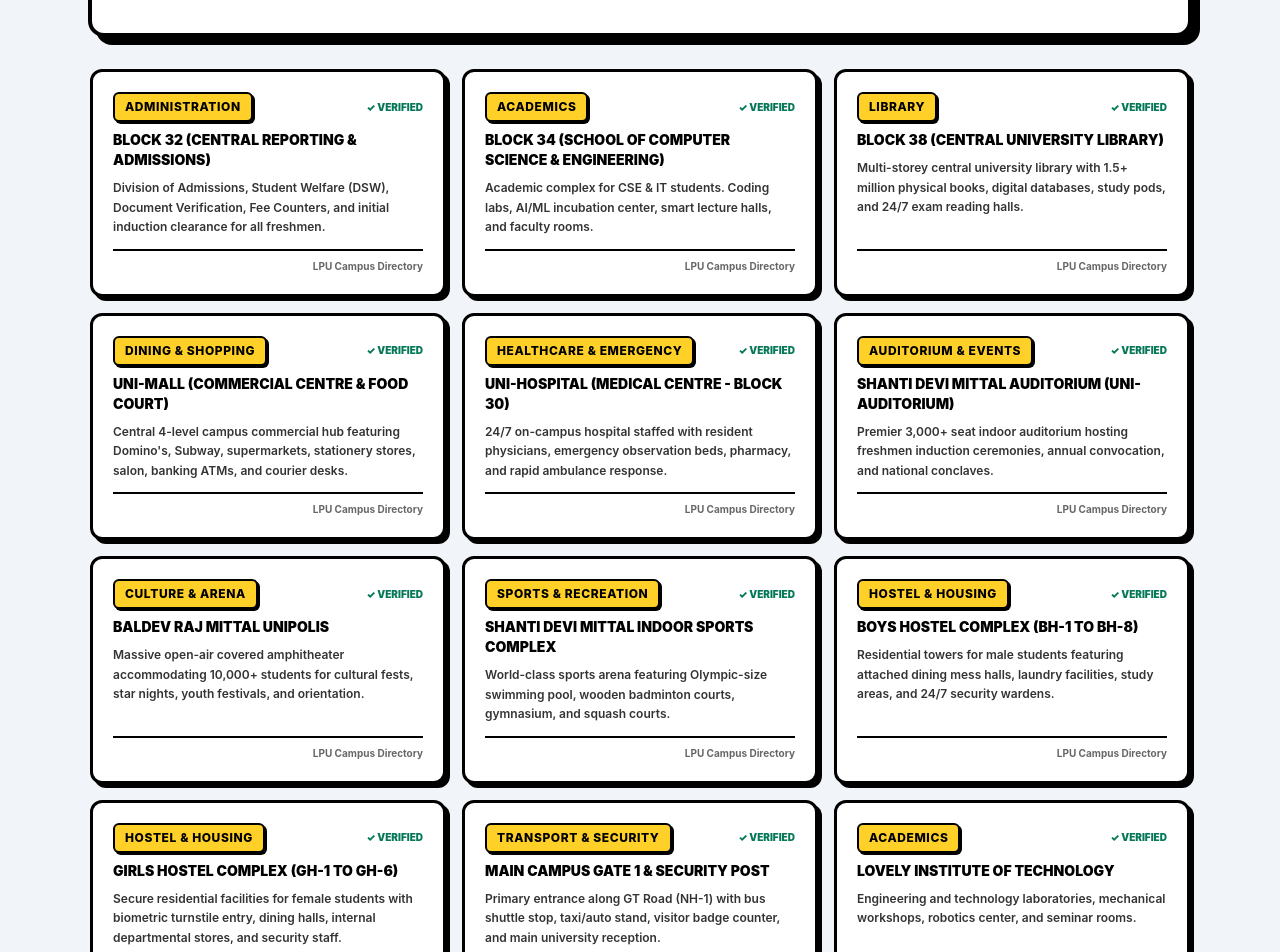
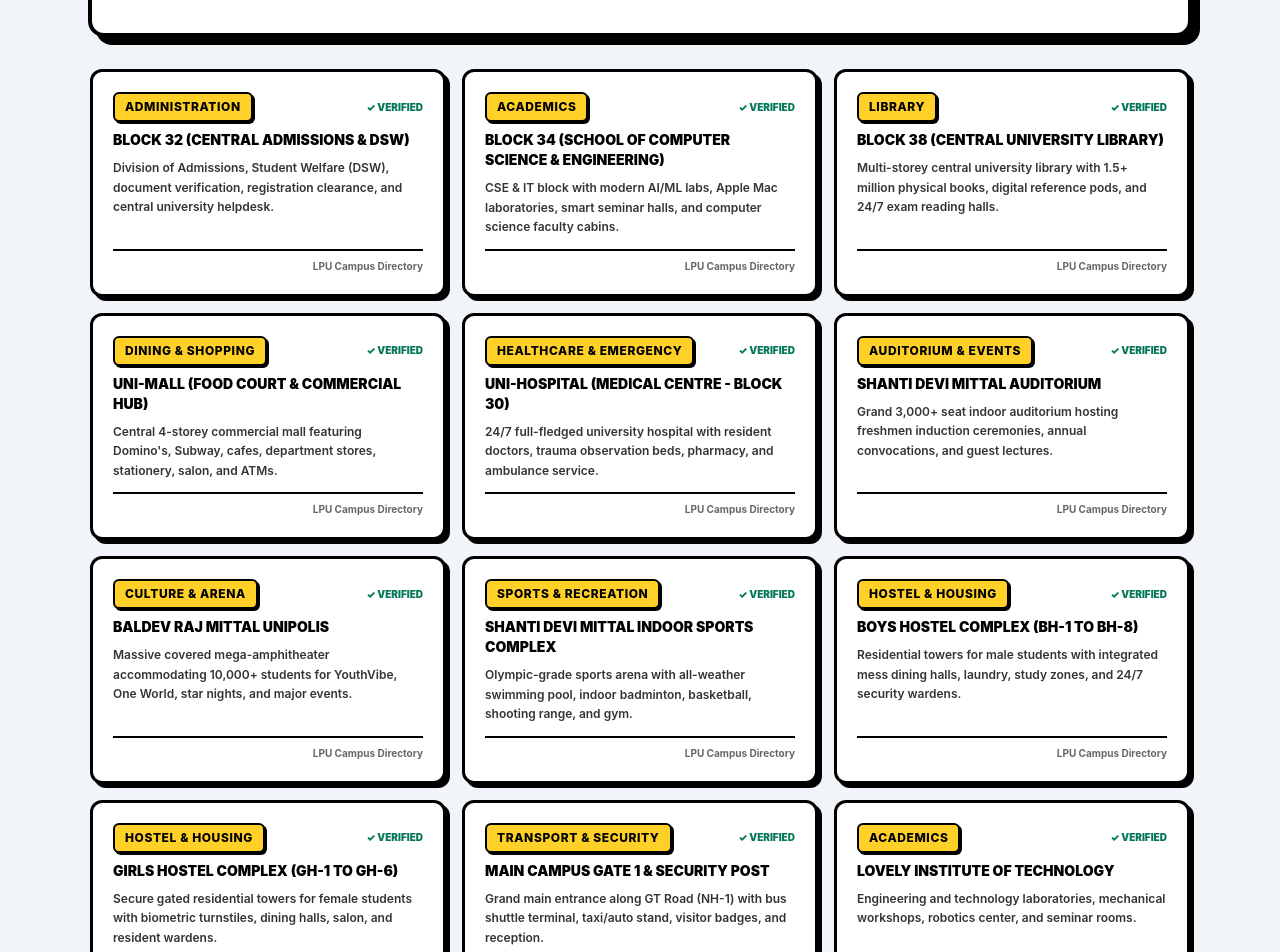
Before and after one commit to prasenjit-27/LPU-Freshman-Campus-Guide, a Next.js app: page /services in a window 1280 px wide. Shown: the part 260-1212 px from the top of the page. Built offline with nearby package versions, Linux system fonts and the light colour scheme; no server answers; the database is empty.

Commit message:
Fixed Markings of map

```diff
--- a/src/app/api/admin/users/route.js
+++ b/src/app/api/admin/users/route.js
@@ -58,6 +58,7 @@ export async function GET(req) {
       _id: strId,
       name: u.name,
       email: u.email,
+      registrationNumber: p?.registrationNumber || u.registrationNumber || "",
       role: u.role || "student",
       status: u.status || "active",
       createdAt: u.createdAt,
@@ -67,6 +68,7 @@ export async function GET(req) {
         programme: p.programme || "",
         year: p.year || "",
         accommodation: p.accommodation || "",
+        interests: p.interests || "",
       } : null,
       completedTasks: progressMap.get(strId) || 0,
     };
--- a/src/app/api/auth/send-signup-otp/route.js
+++ b/src/app/api/auth/send-signup-otp/route.js
@@ -23,7 +23,7 @@ export async function POST(req) {
     return NextResponse.json({ error: errorMsg }, { status: 400 });
   }
 
-  const { name, email, password } = parsed.data;
+  const { name, email, password, registrationNumber } = parsed.data;
   const normalizedEmail = email.trim().toLowerCase();
 
   try {
@@ -52,6 +52,7 @@ export async function POST(req) {
       name: name.trim(),
       email: normalizedEmail,
       passwordHash,
+      registrationNumber: registrationNumber.trim().toUpperCase(),
       otpHash,
       createdAt: new Date(),
       expiresAt,
--- a/src/app/api/signup/route.js
+++ b/src/app/api/signup/route.js
@@ -54,6 +54,7 @@ export async function POST(req) {
       name: pending.name,
       email: normalizedEmail,
       passwordHash: pending.passwordHash,
+      registrationNumber: pending.registrationNumber || "",
       role: "student",
       status: "active",
       emailVerified: now,
--- a/src/components/ProfileForm.jsx
+++ b/src/components/ProfileForm.jsx
@@ -114,6 +114,21 @@ export default function ProfileForm({ initial }) {
     <div className="space-y-6">
       {/* 1. Academic & Personal Profile Form */}
       <form onSubmit={submit} className="card border-4 border-black bg-white shadow-neo-xl p-6 sm:p-8 space-y-4">
+        {/* Registration Number — editable */}
+        <div className="space-y-1">
+          <label htmlFor="registrationNumber" className="block text-xs font-black uppercase tracking-wider text-black">
+            Registration Number
+          </label>
+          <input
+            id="registrationNumber"
+            name="registrationNumber"
+            defaultValue={initial.registrationNumber || ""}
+            placeholder="e.g. 12312345"
+            maxLength={30}
+            className="input text-xs sm:text-sm bg-white font-mono tracking-wider"
+          />
+        </div>
+
         {f("programme", "Programme")}
         {f("school", "School or department")}
         {f("year", "Year of study")}
--- a/src/data/campusLocations.js
+++ b/src/data/campusLocations.js
@@ -1,100 +1,100 @@
 export const defaultCampusLocations = [
   {
-    name: "Block 32 (Central Reporting & Admissions)",
+    name: "Block 32 (Central Admissions & DSW)",
     category: "Administration",
-    description: "Division of Admissions, Student Welfare (DSW), Document Verification, Fee Counters, and initial induction clearance for all freshmen.",
-    lat: 31.25307,
-    lng: 75.70490,
+    description: "Division of Admissions, Student Welfare (DSW), document verification, registration clearance, and central university helpdesk.",
+    lat: 31.25211,
+    lng: 75.70474,
     sourceName: "LPU Campus Directory",
     verificationStatus: "verified"
   },
   {
     name: "Block 34 (School of Computer Science & Engineering)",
     category: "Academics",
-    description: "Academic complex for CSE & IT students. Coding labs, AI/ML incubation center, smart lecture halls, and faculty rooms.",
-    lat: 31.25263,
-    lng: 75.70485,
+    description: "CSE & IT block with modern AI/ML labs, Apple Mac laboratories, smart seminar halls, and computer science faculty cabins.",
+    lat: 31.25147,
+    lng: 75.70475,
     sourceName: "LPU Campus Directory",
     verificationStatus: "verified"
   },
   {
     name: "Block 38 (Central University Library)",
     category: "Library",
-    description: "Multi-storey central university library with 1.5+ million physical books, digital databases, study pods, and 24/7 exam reading halls.",
-    lat: 31.2520,
-    lng: 75.7060,
+    description: "Multi-storey central university library with 1.5+ million physical books, digital reference pods, and 24/7 exam reading halls.",
+    lat: 31.25155,
+    lng: 75.70421,
     sourceName: "LPU Campus Directory",
     verificationStatus: "verified"
   },
   {
-    name: "Uni-Mall (Commercial Centre & Food Court)",
+    name: "Uni-Mall (Food Court & Commercial Hub)",
     category: "Dining & Shopping",
-    description: "Central 4-level campus commercial hub featuring Domino's, Subway, supermarkets, stationery stores, salon, banking ATMs, and courier desks.",
-    lat: 31.25195,
-    lng: 75.70135,
+    description: "Central 4-storey commercial mall featuring Domino's, Subway, cafes, department stores, stationery, salon, and ATMs.",
+    lat: 31.25569,
+    lng: 75.70532,
     sourceName: "LPU Campus Directory",
     verificationStatus: "verified"
   },
   {
     name: "Uni-Hospital (Medical Centre - Block 30)",
     category: "Healthcare & Emergency",
-    description: "24/7 on-campus hospital staffed with resident physicians, emergency observation beds, pharmacy, and rapid ambulance response.",
-    lat: 31.2538,
-    lng: 75.7020,
+    description: "24/7 full-fledged university hospital with resident doctors, trauma observation beds, pharmacy, and ambulance service.",
+    lat: 31.25770,
+    lng: 75.70680,
     sourceName: "LPU Campus Directory",
     verificationStatus: "verified"
   },
   {
-    name: "Shanti Devi Mittal Auditorium (Uni-Auditorium)",
+    name: "Shanti Devi Mittal Auditorium",
     category: "Auditorium & Events",
-    description: "Premier 3,000+ seat indoor auditorium hosting freshmen induction ceremonies, annual convocation, and national conclaves.",
-    lat: 31.2541,
-    lng: 75.7032,
+    description: "Grand 3,000+ seat indoor auditorium hosting freshmen induction ceremonies, annual convocations, and guest lectures.",
+    lat: 31.25193,
+    lng: 75.70409,
     sourceName: "LPU Campus Directory",
     verificationStatus: "verified"
   },
   {
     name: "Baldev Raj Mittal Unipolis",
     category: "Culture & Arena",
-    description: "Massive open-air covered amphitheater accommodating 10,000+ students for cultural fests, star nights, youth festivals, and orientation.",
-    lat: 31.25537,
-    lng: 75.70399,
+    description: "Massive covered mega-amphitheater accommodating 10,000+ students for YouthVibe, One World, star nights, and major events.",
+    lat: 31.25498,
+    lng: 75.70481,
     sourceName: "LPU Campus Directory",
     verificationStatus: "verified"
   },
   {
     name: "Shanti Devi Mittal Indoor Sports Complex",
     category: "Sports & Recreation",
-    description: "World-class sports arena featuring Olympic-size swimming pool, wooden badminton courts, gymnasium, and squash courts.",
-    lat: 31.2562,
-    lng: 75.7025,
+    description: "Olympic-grade sports arena with all-weather swimming pool, indoor badminton, basketball, shooting range, and gym.",
+    lat: 31.25567,
+    lng: 75.70468,
     sourceName: "LPU Campus Directory",
     verificationStatus: "verified"
   },
   {
     name: "Boys Hostel Complex (BH-1 to BH-8)",
     category: "Hostel & Housing",
-    description: "Residential towers for male students featuring attached dining mess halls, laundry facilities, study areas, and 24/7 security wardens.",
-    lat: 31.2505,
-    lng: 75.7075,
+    description: "Residential towers for male students with integrated mess dining halls, laundry, study zones, and 24/7 security wardens.",
+    lat: 31.25179,
+    lng: 75.70151,
     sourceName: "LPU Campus Directory",
     verificationStatus: "verified"
   },
   {
     name: "Girls Hostel Complex (GH-1 to GH-6)",
     category: "Hostel & Housing",
-    description: "Secure residential facilities for female students with biometric turnstile entry, dining halls, internal departmental stores, and security staff.",
-    lat: 31.25560,
-    lng: 75.70078,
+    description: "Secure gated residential towers for female students with biometric turnstiles, dining halls, salon, and resident wardens.",
+    lat: 31.25358,
+    lng: 75.70095,
     sourceName: "LPU Campus Directory",
     verificationStatus: "verified"
   },
   {
     name: "Main Campus Gate 1 & Security Post",
     category: "Transport & Security",
-    description: "Primary entrance along GT Road (NH-1) with bus shuttle stop, taxi/auto stand, visitor badge counter, and main university reception.",
-    lat: 31.25680,
-    lng: 75.70551,
+    description: "Grand main entrance along GT Road (NH-1) with bus shuttle terminal, taxi/auto stand, visitor badges, and reception.",
+    lat: 31.26069,
+    lng: 75.70695,
     sourceName: "LPU Campus Directory",
     verificationStatus: "verified"
   },
@@ -102,8 +102,8 @@ export const defaultCampusLocations = [
     name: "Lovely Institute of Technology",
     category: "Academics",
     description: "Engineering and technology laboratories, mechanical workshops, robotics center, and seminar rooms.",
-    lat: 31.25783,
-    lng: 75.70684,
+    lat: 31.257918,
+    lng: 75.706943,
     sourceName: "LPU Campus Directory",
     verificationStatus: "verified"
   },
@@ -111,8 +111,8 @@ export const defaultCampusLocations = [
     name: "Lovely Institute of Management (Mittal School of Business)",
     category: "Academics",
     description: "NIRF top-ranked business school block featuring corporate case study rooms, finance labs, and management classrooms.",
-    lat: 31.25861,
-    lng: 75.70854,
+    lat: 31.258638,
+    lng: 75.708821,
     sourceName: "LPU Campus Directory",
     verificationStatus: "verified"
   },
@@ -120,8 +120,8 @@ export const defaultCampusLocations = [
     name: "Lovely Institute of Pharmacy",
     category: "Academics",
     description: "State-of-the-art pharmaceutical research laboratories, pharmacology labs, and drug formulation units.",
-    lat: 31.25741,
-    lng: 75.70750,
+    lat: 31.257579,
+    lng: 75.707278,
     sourceName: "LPU Campus Directory",
     verificationStatus: "verified"
   }
```
Also changed, not shown: src/app/settings/page.jsx (+16 -13 lines), src/components/AdminUserManager.jsx (+77 -35 lines), src/components/AuthForm.jsx (+22 -3 lines), src/components/DirectorySection.jsx (+29 -8 lines), src/components/MapView.jsx (+46 -26 lines), src/lib/validation.js.
